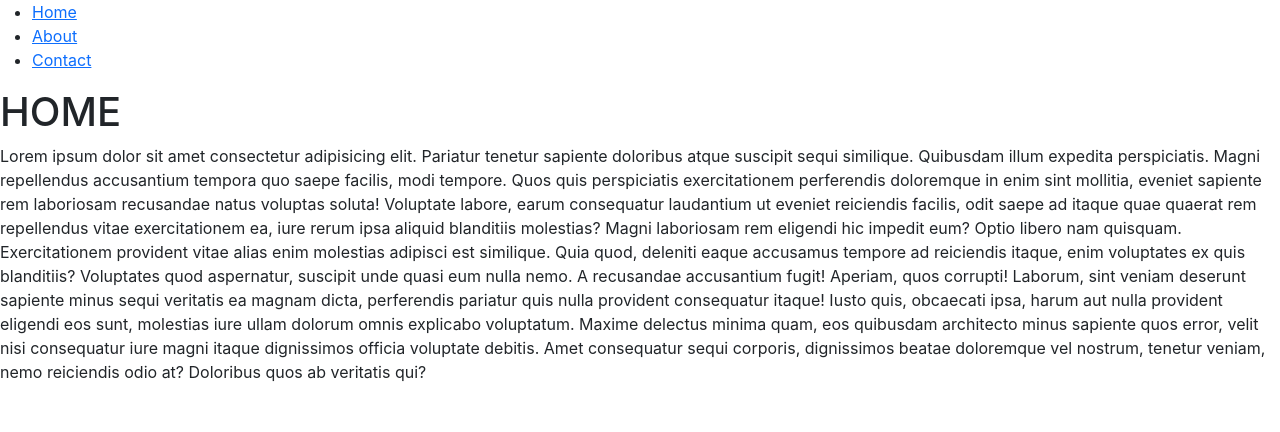
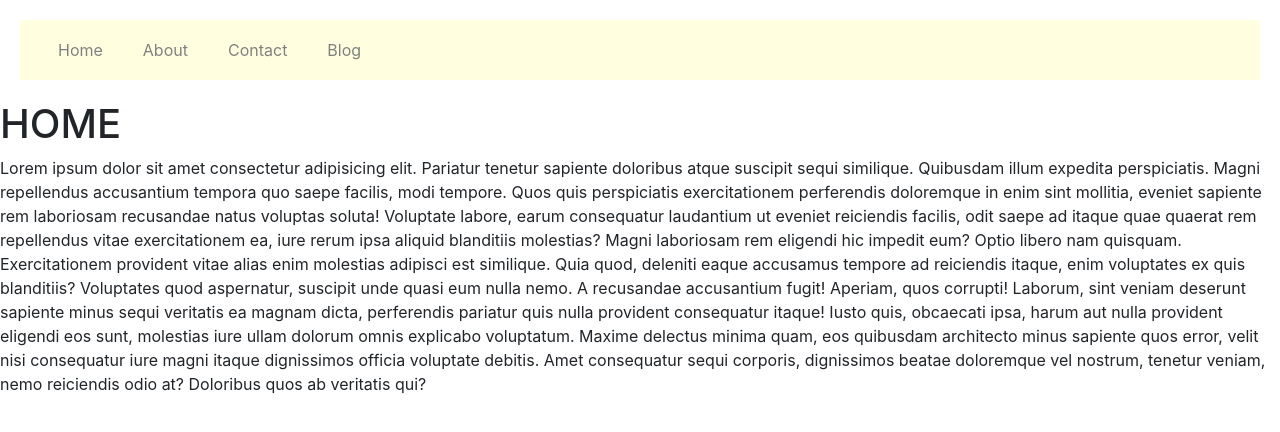
Before and after one commit to CodeKul/FullStackWeb-30Nov, a React (Create React App) app in the folder ReactJS/helloworld/: page / in a window 1280 px wide. Shown: the top 432 px of the page. Built offline with nearby package versions, Linux system fonts and the light colour scheme.

Commit message:
react router

```diff
--- /dev/null
+++ b/ReactJS/helloworld/src/routeComponents/Navbar.css
@@ -0,0 +1,23 @@
+.nav-list {
+  list-style: none;
+  display: flex;
+  justify-content: flex-start;
+  margin: 20px;
+  background-color: lightyellow;
+  padding: 18px;
+}
+
+.link {
+  margin: 20px;
+  text-decoration: none;
+  color: gray;
+}
+
+.link:hover {
+  color: darkgrey;
+}
+
+.selectedlink {
+  background-color: #333;
+  color: white;
+}
--- a/ReactJS/helloworld/src/routeComponents/Navbar.js
+++ b/ReactJS/helloworld/src/routeComponents/Navbar.js
@@ -1,21 +1,34 @@
 import React from "react";
-import { Link } from "react-router-dom";
+import { Link, NavLink } from "react-router-dom";
+import "./Navbar.css";
 
 function Navbar() {
   return (
     <div>
-      <ul>
+      <ul className="nav-list">
         <li>
           {/* <a href="/">Home</a> */}
-          <Link to="/">Home</Link>
+          <NavLink to="/" className="link">
+            Home
+          </NavLink>
         </li>
         <li>
           {/* <a href="/about">About</a> */}
-          <Link to="/about">About</Link>
+          <NavLink to="/about" className="link" activeClassName="selectedlink">
+            About
+          </NavLink>
         </li>
         <li>
           {/* <a href="/contact">Contact Us</a> */}
-          <Link to="/contact">Contact</Link>
+          <NavLink to="/contact" className="link">
+            Contact
+          </NavLink>
+        </li>
+        <li>
+          {/* <a href="/blog">Blog</a> */}
+          <NavLink to="/blog" className="link">
+            Blog
+          </NavLink>
         </li>
       </ul>
     </div>
```
Also changed, not shown: ReactJS/helloworld/src/routeComponents/Blog.js (added, +12 -0 lines).
